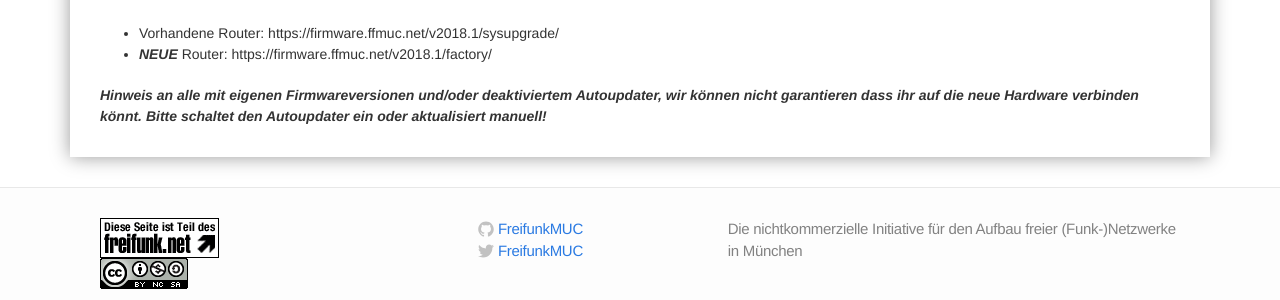
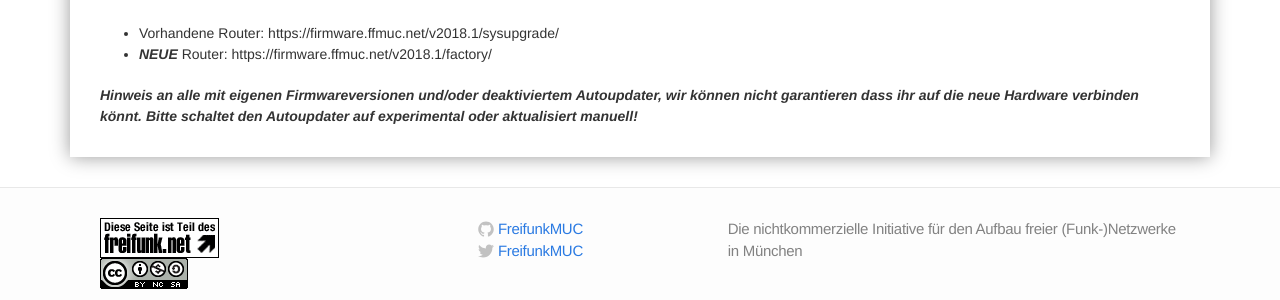
Before and after one commit to freifunkMUC/freifunkmuc.github.io, a Jekyll site: the page built from _posts/2019-03-28-firmware-update.markdown, in a window 1280 px wide. Shown: the part 497-797 px from the top of the page. Built offline with Jekyll 4.4.1, drawn with Linux system fonts in a browser that asks for light colours.

Commit message:
fix list

```diff
--- a/_posts/2019-03-28-firmware-update.markdown
+++ b/_posts/2019-03-28-firmware-update.markdown
@@ -19,4 +19,4 @@ Downloads:
 * Vorhandene Router:  https://firmware.ffmuc.net/v2018.1/sysupgrade/
 * ***NEUE*** Router: https://firmware.ffmuc.net/v2018.1/factory/
 
-***Hinweis an alle mit eigenen Firmwareversionen und/oder deaktiviertem Autoupdater, wir können nicht garantieren dass ihr auf die neue Hardware verbinden könnt. Bitte schaltet den Autoupdater ein oder aktualisiert manuell!***
+***Hinweis an alle mit eigenen Firmwareversionen und/oder deaktiviertem Autoupdater, wir können nicht garantieren dass ihr auf die neue Hardware verbinden könnt. Bitte schaltet den Autoupdater auf experimental oder aktualisiert manuell!***
```
